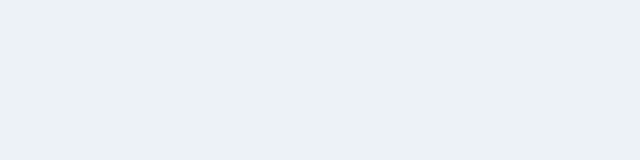
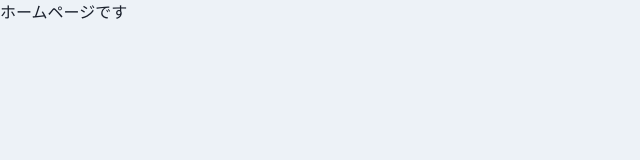
Before and after one commit to kuntaro0524/jak-final-project01, a React (Create React App) app: page /home in a window 1280 px wide. Shown: the top 160 px of the page, without its empty margins (0-640 px from the left). Built offline with nearby package versions, Linux system fonts and the light colour scheme.

Commit message:
Routingの設定を行った Readmeに詳細を書いておきます。

```diff
--- a/src/App.tsx
+++ b/src/App.tsx
@@ -1,4 +1,4 @@
-import { Button, ChakraProvider } from "@chakra-ui/react";
+import { ChakraProvider } from "@chakra-ui/react";
 import { BrowserRouter } from "react-router-dom";
 
 import theme from "./theme/theme";
--- /dev/null
+++ b/src/router/HomeRoutes.tsx
@@ -0,0 +1,24 @@
+// このファイルに Routesの設定を書いていく
+// Homeのページに、３つのコンポーネントを埋めて遷移できるよう準備をすすめる
+
+import { Home } from "../components/pages/Home";
+import { Setting } from "../components/pages/Setting";
+import { UserManagement } from "../components/pages/UserMnagement";
+
+export const homeRoutes = [
+  {
+    path: "/",
+    exact: true,
+    children: <Home />
+  },
+  {
+    path: "/user_management",
+    exact: false,
+    children: <UserManagement />
+  },
+  {
+    path: "/setting",
+    exact: false,
+    children: <Setting />
+  }
+];
--- a/src/router/Router.tsx
+++ b/src/router/Router.tsx
@@ -1,6 +1,7 @@
 import { memo, VFC } from "react";
 import { Route, Switch } from "react-router";
 import { Login } from "../components/pages/Login";
+import { homeRoutes } from "./HomeRoutes";
 
 export const Router: VFC = memo(() => {
   return (
@@ -8,6 +9,23 @@ export const Router: VFC = memo(() => {
       <Route exact path="/">
         <Login />
       </Route>
+      {/* Home配下に３つのリンクをつけていくmapの設定 */}
+      <Route
+        path="/home"
+        render={({ match: { url } }) => (
+          <Switch>
+            {homeRoutes.map((route) => (
+              <Route
+                key={route.path}
+                exact={route.exact}
+                path={`${url}${route.path}`}
+              >
+                {route.children}
+              </Route>
+            ))}
+          </Switch>
+        )}
+      />
     </Switch>
   );
 });
```
Also changed, not shown: 1 other file (tests, documents, lock files or other folders).
